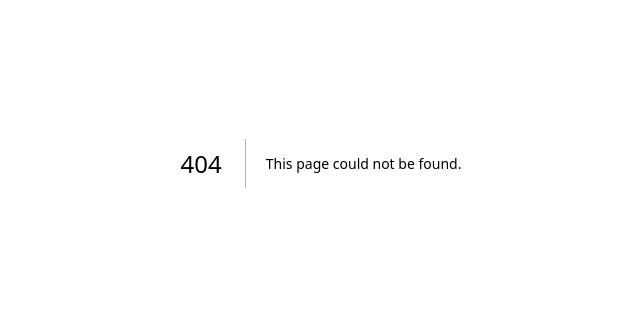
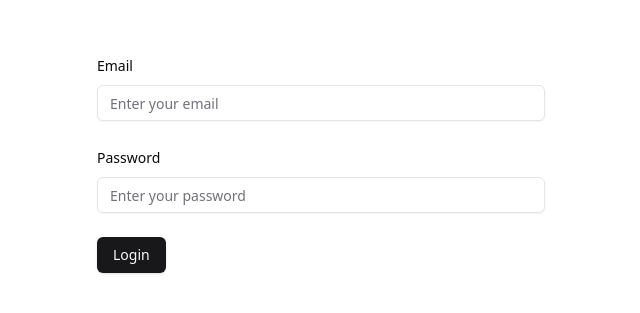
Before and after one commit to iltan987/smart-study-planner, a Next.js app: page /login in a window 1280 px wide. Before the commit this address had no page. Shown: the part 237-550 px from the top of the page, without its empty margins (319-959 px from the left). Built offline with nearby package versions, Linux system fonts and the light colour scheme.

Commit message:
feat: implement login page and form with server action

```diff
--- /dev/null
+++ b/src/actions/auth/login.action.ts
@@ -0,0 +1,53 @@
+'use server';
+
+import { type LoginSchema } from '@/schemas/auth/login.schema';
+import type { Response } from '@/types/response';
+import { signIn } from '@/lib/auth';
+import { InvalidCredentialsError } from '@/errors/InvalidCredentialsError';
+import { InvalidLoginError } from '@/errors/InvalidLoginError';
+import { isRedirectError } from 'next/dist/client/components/redirect-error';
+import { getURLFromRedirectError } from 'next/dist/client/components/redirect';
+
+type LoginFunction = (
+  credentials: LoginSchema,
+  callbackUrl: string
+) => Promise<Response<LoginSchema>>;
+
+export const login: LoginFunction = async (credentials, callbackUrl) => {
+  try {
+    await signIn('credentials', {
+      ...credentials,
+      redirectTo: callbackUrl,
+    });
+
+    return {
+      success: true,
+      message: 'Logged in successfully',
+    };
+  } catch (error) {
+    if (error instanceof InvalidLoginError) {
+      return {
+        success: false,
+        error: error.error,
+      };
+    }
+
+    if (error instanceof InvalidCredentialsError) {
+      return {
+        success: false,
+        error: error.code,
+      };
+    }
+
+    if (isRedirectError(error)) {
+      const url = getURLFromRedirectError(error);
+      console.log('Redirecting to', url);
+      throw error;
+    }
+
+    return {
+      success: false,
+      error: 'Something went wrong',
+    };
+  }
+};
--- /dev/null
+++ b/src/app/(auth)/login/page.tsx
@@ -0,0 +1,27 @@
+import LoginForm from '@/components/auth/login-form';
+// import { headers } from 'next/headers';
+
+export default async function LoginPage({
+  searchParams,
+}: {
+  searchParams: Promise<{ [key: string]: string | string[] | undefined }>;
+}) {
+  let callbackUrl = '/';
+  const srchParams = await searchParams;
+  if (srchParams && srchParams.callbackUrl) {
+    callbackUrl = srchParams.callbackUrl as string;
+  } // else {
+  //   const headersList = await headers();
+  //   const referer = headersList.get('referer');
+  //   if (referer) {
+  //     callbackUrl = referer;
+  //   }
+  // } MAYBE LATER?
+  return (
+    <div className="flex min-h-screen items-center justify-center p-6">
+      <div className="w-full max-w-md">
+        <LoginForm callbackUrl={callbackUrl} />
+      </div>
+    </div>
+  );
+}
--- /dev/null
+++ b/src/components/auth/login-form.tsx
@@ -0,0 +1,116 @@
+'use client';
+
+import { loginSchema, type LoginSchema } from '@/schemas/auth/login.schema';
+import { useForm } from 'react-hook-form';
+import { Input } from '../ui/input';
+import { Button } from '../ui/button';
+import { zodResolver } from '@hookform/resolvers/zod';
+import { login } from '@/actions/auth/login.action';
+import {
+  Form,
+  FormField,
+  FormItem,
+  FormLabel,
+  FormControl,
+  FormMessage,
+} from '../ui/form';
+import { useState, useTransition } from 'react';
+import { FormResult } from './form-result';
+
+const LoginForm = ({ callbackUrl }: { callbackUrl: string }) => {
+  const [isPending, startTransition] = useTransition();
+  const [formResult, setFormResult] = useState<{
+    message: string;
+    type: 'success' | 'error';
+  } | null>(null);
+
+  const form = useForm<LoginSchema>({
+    resolver: zodResolver(loginSchema),
+    defaultValues: {
+      email: '',
+      password: '',
+    },
+  });
+  const onSubmit = (data: LoginSchema) => {
+    startTransition(() => {
+      setFormResult(null);
+      login(data, callbackUrl).then((res) => {
+        if (res.success) {
+          setFormResult({
+            message: res.message,
+            type: 'success',
+          });
+        } else {
+          if (typeof res.error === 'string') {
+            setFormResult({
+              message: res.error,
+              type: 'error',
+            });
+          } else {
+            setFormResult({
+              message: res.error.formErrors[0],
+              type: 'error',
+            });
+            for (const [key, value] of Object.entries(res.error.fieldErrors)) {
+              form.setError(key as keyof LoginSchema, {
+                message: value[0],
+              });
+            }
+          }
+        }
+      });
+    });
+  };
+
+  return (
+    <Form {...form}>
+      <form onSubmit={form.handleSubmit(onSubmit)} className="space-y-6">
+        <FormField
+          control={form.control}
+          name="email"
+          render={({ field }) => (
+            <FormItem>
+              <FormLabel>Email</FormLabel>
+              <FormControl>
+                <Input
+                  disabled={isPending}
+                  type="email"
+                  placeholder="Enter your email"
+                  {...field}
+                />
+              </FormControl>
+              <FormMessage />
+            </FormItem>
+          )}
+        />
+        <FormField
+          control={form.control}
+          name="password"
+          render={({ field }) => (
+            <FormItem>
+              <FormLabel>Password</FormLabel>
+              <FormControl>
+                <Input
+                  disabled={isPending}
+                  type="password"
+                  placeholder="Enter your password"
+                  {...field}
+                />
+              </FormControl>
+              <FormMessage />
+            </FormItem>
+          )}
+        />
+        <Button type="submit" disabled={isPending}>
+          {isPending ? 'Logging in...' : 'Login'}
+        </Button>
+
+        {formResult && (
+          <FormResult message={formResult.message} type={formResult.type} />
+        )}
+      </form>
+    </Form>
+  );
+};
+
+export default LoginForm;
```
